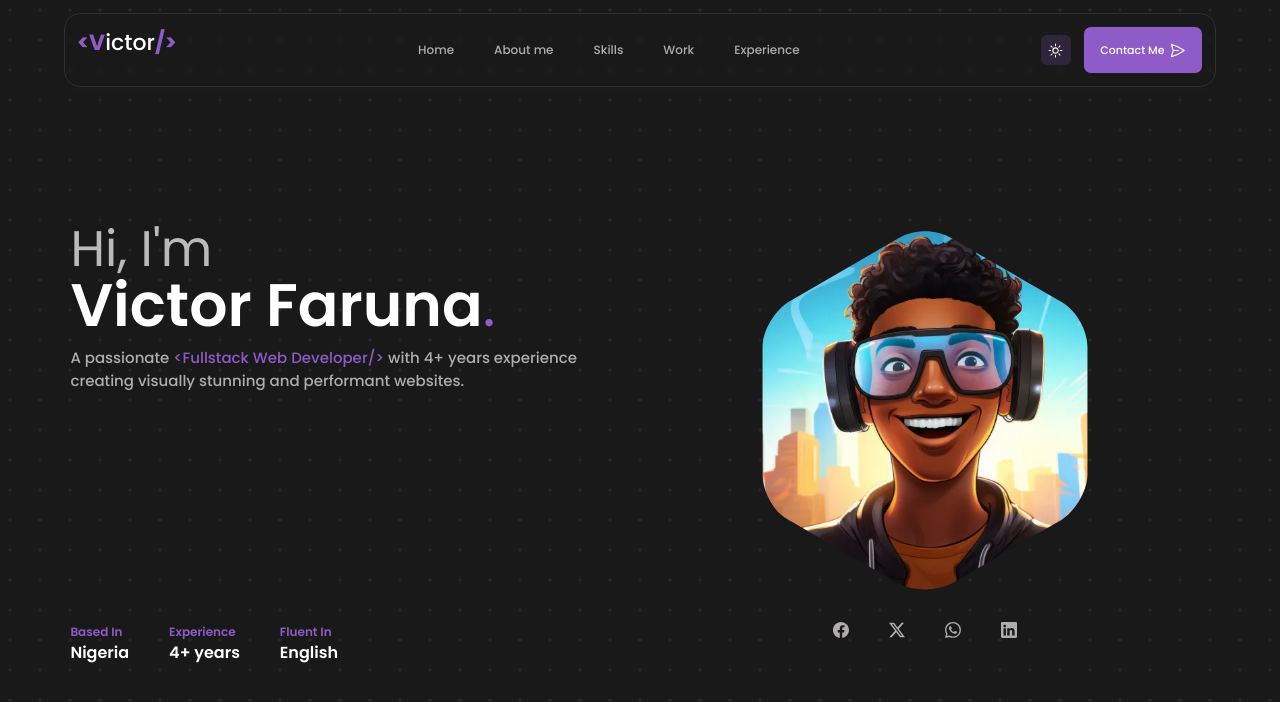
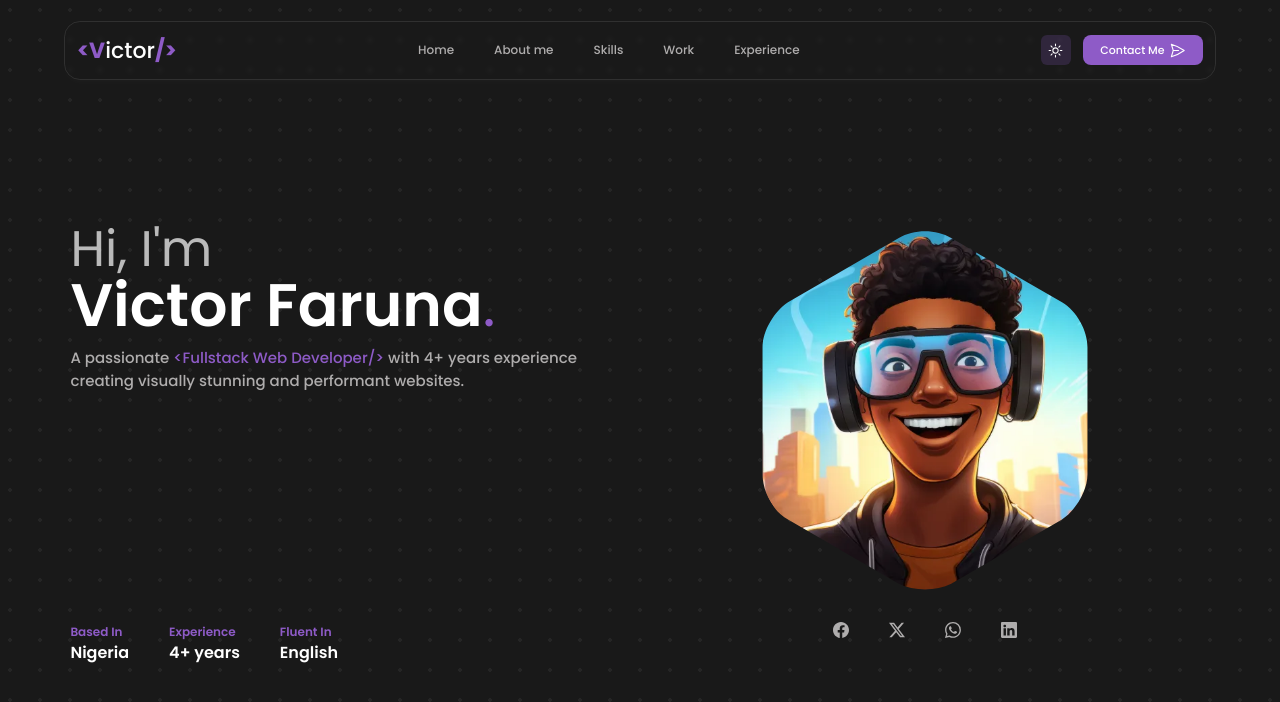
Before and after one commit to victorfaruna/victor-portfolio, a SvelteKit app: page / in a window 1280 px wide. Shown: the top 702 px of the page. Built offline with nearby package versions, Linux system fonts and the light colour scheme.

Commit message:
yes boss

```diff
--- a/src/components/Header.svelte
+++ b/src/components/Header.svelte
@@ -16,7 +16,7 @@
 
 <header class="w-full h-[100px] flex items-center px-[5%]">
 	<div
-		class="inner w-full p-3 bg-color-1/[0.0001] backdrop-blur-[2px] rounded-2xl border border-color-1/10 flex justify-between shadow-md shadow-color-1/[0.02]"
+		class="inner w-full p-3 bg-color-1/[0.0001] backdrop-blur-[2px] rounded-2xl border border-color-1/10 flex justify-between items-center shadow-md shadow-color-1/[0.02]"
 	>
 		<Logo />
 		<nav class="sm:hidden flex items-center">
@@ -68,7 +68,7 @@
 			<ThemeToggle />
 			<button
 				name="Contact me"
-				class="btn w-[120px] h-[30px] rounded-lg bg-color-2 text-[11px] flex items-center justify-center gap-1 font-medium text-white"
+				class="w-[120px] h-[30px] rounded-lg bg-color-2 text-[11px] flex items-center justify-center gap-1 font-medium text-white"
 				on:click={() => goto('https://wa.me/2349125165937')}
 			>
 				<span>Contact Me</span>
```
